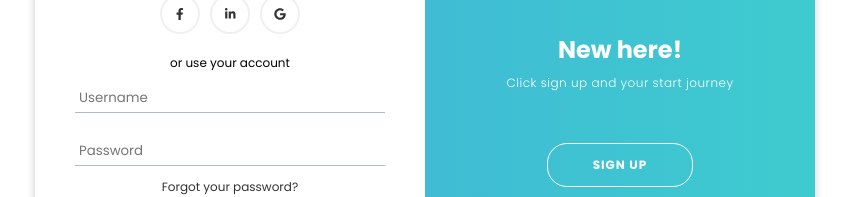
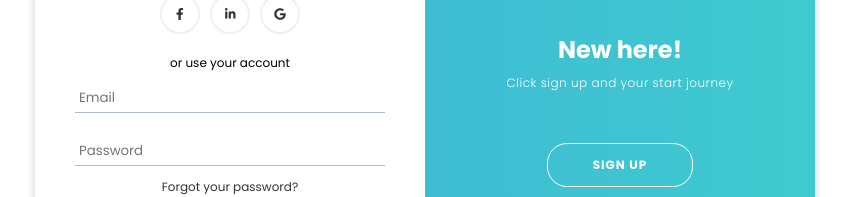
Before and after one commit to tanjimulislam55/pharmacy-frontend, a React (Create React App) app: page /login in a window 1280 px wide. Shown: the part 261-458 px from the top of the page, without its empty margins (215-1064 px from the left). Built offline with nearby package versions, Linux system fonts and the light colour scheme.

Commit message:
modification: username modification

```diff
--- a/src/components/SignInUp/Login/Login.jsx
+++ b/src/components/SignInUp/Login/Login.jsx
@@ -10,7 +10,7 @@
 
     const history = useNavigate()
 
-    const [username, setUsername] = useState('')
+    const [email, setEmail] = useState('')
     const [password, setPassword] = useState('')
 
     const api = process.env.REACT_APP_API_URL
@@ -19,7 +19,7 @@
         e.preventDefault()
 
         const details = {
-            username,
+            username: email,
             password,
         }
         let formBody = []
@@ -69,11 +69,11 @@
                         </div>
                         <span>or use your account</span>
                         <input
-                            placeholder="Username"
+                            placeholder="Email"
                             name="username"
                             type="text"
-                            value={username}
-                            onChange={(e) => setUsername(e.target.value)}
+                            value={email}
+                            onChange={(e) => setEmail(e.target.value)}
                         />
                         <input
                             placeholder="Password"
```
